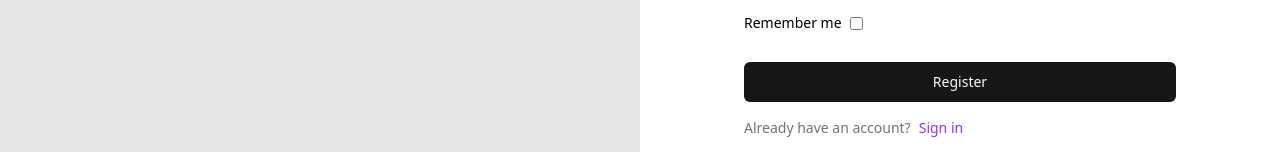
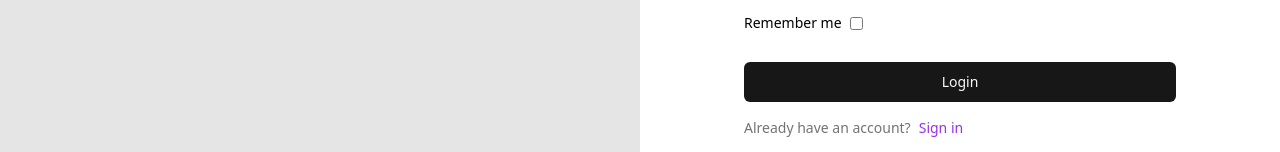
Before and after one commit to Ayothegod/automize-frontend, a React (Vite) app: page /register in a window 1280 px wide. Shown: the part 574-726 px from the top of the page. Built offline with nearby package versions, Linux system fonts and the light colour scheme.

Commit message:
FEAT: register works

```diff
--- a/src/routes/register.tsx
+++ b/src/routes/register.tsx
@@ -9,7 +9,10 @@ import { Link, json, redirect, useNavigate } from "react-router-dom";
 import Cookies from "js-cookie";
 import axios from "axios";
 import { BASE_URL } from "@/lib/data";
+import { Loader2 } from "lucide-react";
 import { useToast } from "@/components/ui/use-toast";
+import { useProcessStore } from "@/lib/store/stateStore";
+
 type RegisterSchemaType = z.infer<typeof registerSchema>;
 
 export async function Loader() {
@@ -23,6 +26,7 @@ export async function Loader() {
 }
 
 export default function Register() {
+  const { process, setProcess } = useProcessStore();
   const { toast } = useToast();
   const navigate = useNavigate();
   const {
@@ -32,6 +36,7 @@ export default function Register() {
   } = useForm<RegisterSchemaType>({ resolver: zodResolver(registerSchema) });
 
   const onSubmit: SubmitHandler<RegisterSchemaType> = async (data) => {
+    setProcess();
     try {
       const response = await axios.post(`${BASE_URL}/accounts/register/`, {
         firstname: data.firstname,
@@ -71,6 +76,8 @@ export default function Register() {
         });
         return null;
       }
+    } finally {
+      setProcess();
     }
   };
 
@@ -182,7 +189,7 @@ export default function Register() {
                 name="intent"
                 value="register"
               >
-                Register
+                {process ? <Loader2 className="animate-spin" /> : "Login"}
               </Button>
 
               <p className="flex items-center gap-2 text-center text-sm font-medium text-neutral-500">
```
